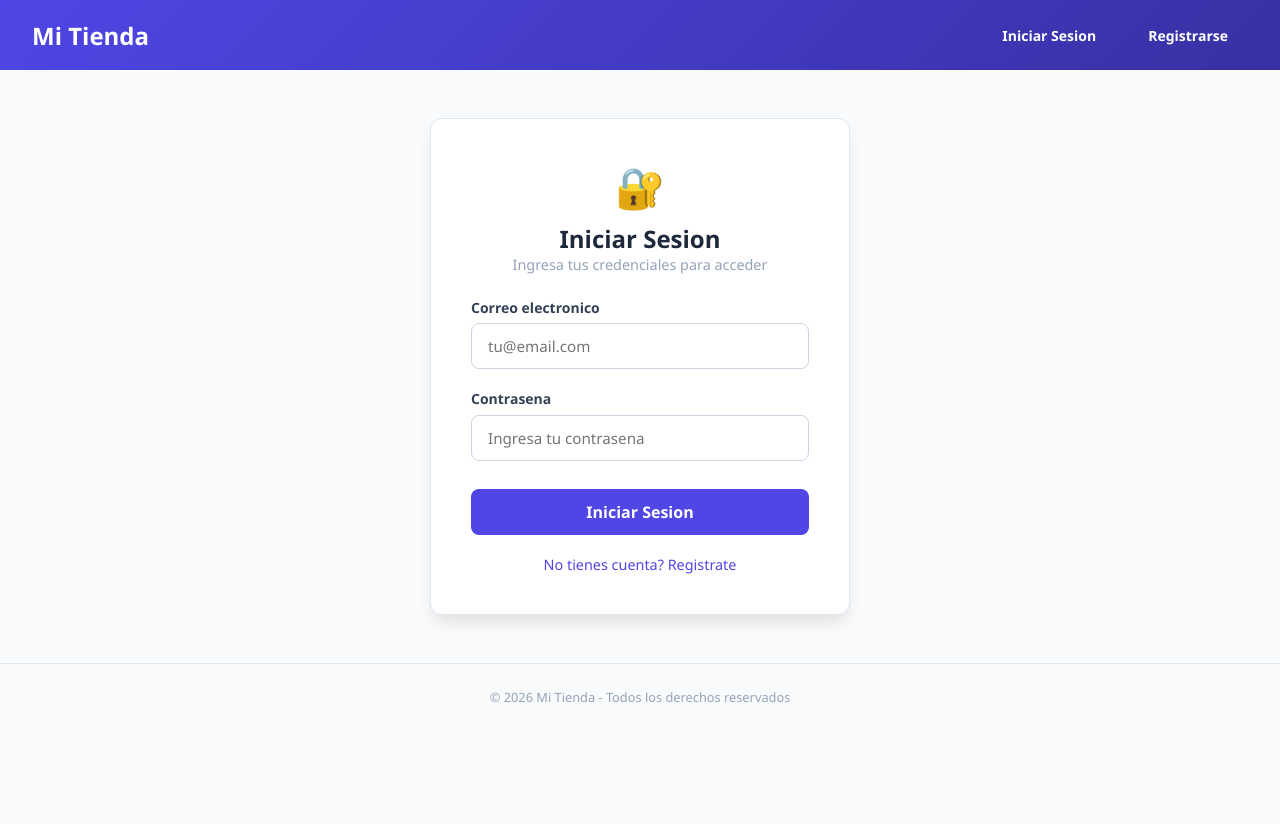
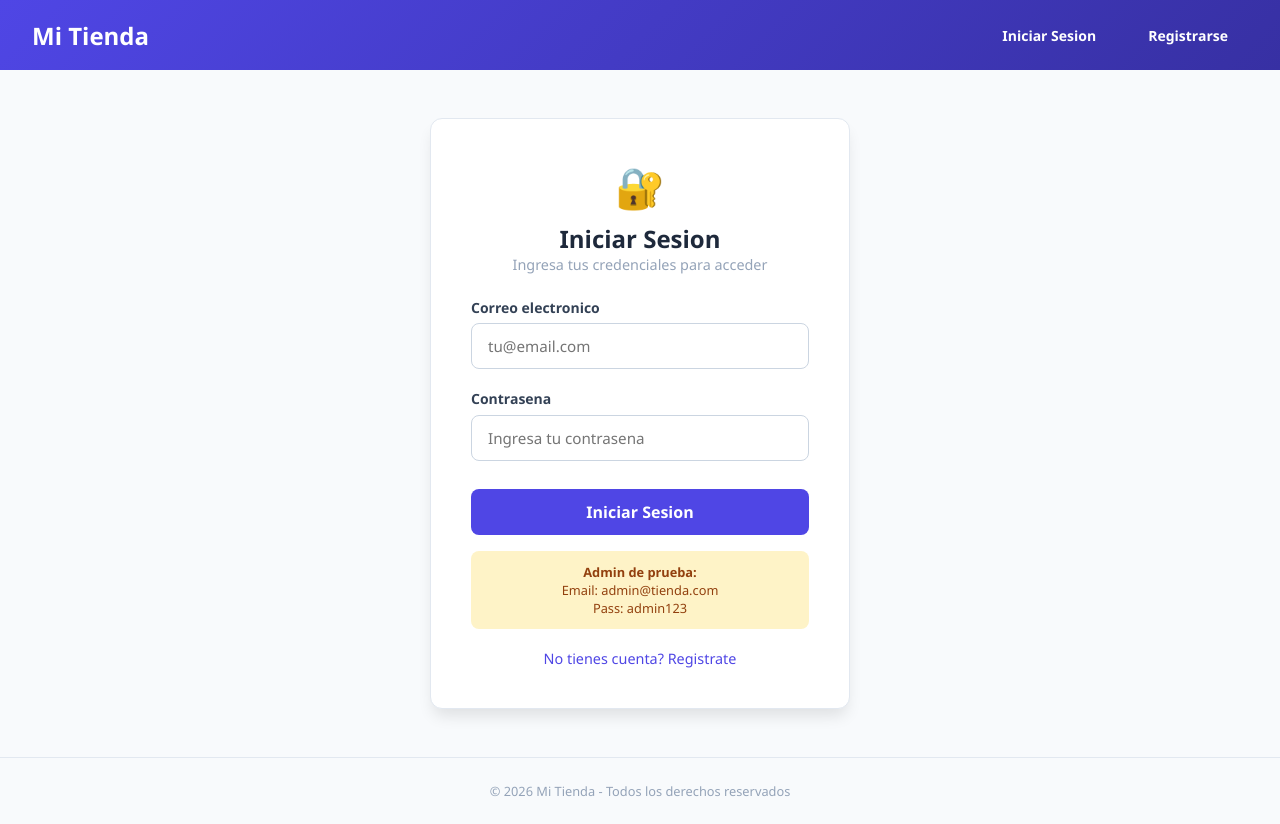
Before and after one commit to 923327532/nodejs_railway, a Next.js app in the folder my-app/frontend/: page /login in a window 1280 px wide. Before the commit the page ends 800 px from the top, so only its background shows below. Built offline with nearby package versions, Linux system fonts and the light colour scheme.

Commit message:
Admin creds visibles en login

```diff
--- a/my-app/frontend/app/login/page.tsx
+++ b/my-app/frontend/app/login/page.tsx
@@ -48,6 +48,11 @@ export default function LoginPage() {
         </div>
         <button type="submit" className="btn btn-primary">Iniciar Sesion</button>
       </form>
+      <div style={{marginTop:'1rem',padding:'0.75rem',background:'#fef3c7',borderRadius:'8px',fontSize:'0.8rem',color:'#92400e',textAlign:'center'}}>
+        <strong>Admin de prueba:</strong><br/>
+        Email: admin@tienda.com<br/>
+        Pass: admin123
+      </div>
       <div className="form-footer">
         <Link href="/register">No tienes cuenta? Registrate</Link>
       </div>
```
